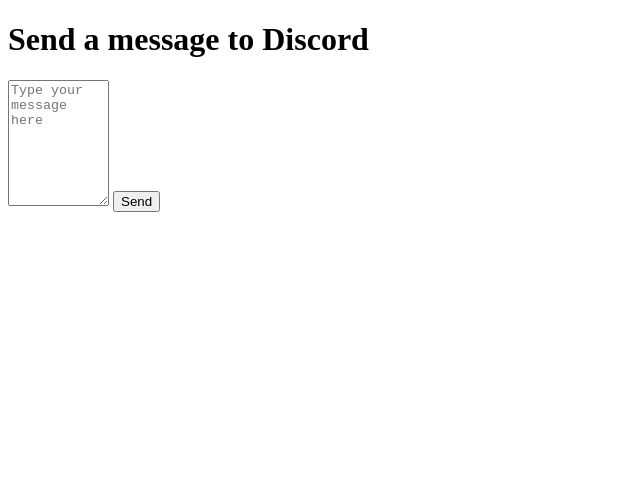
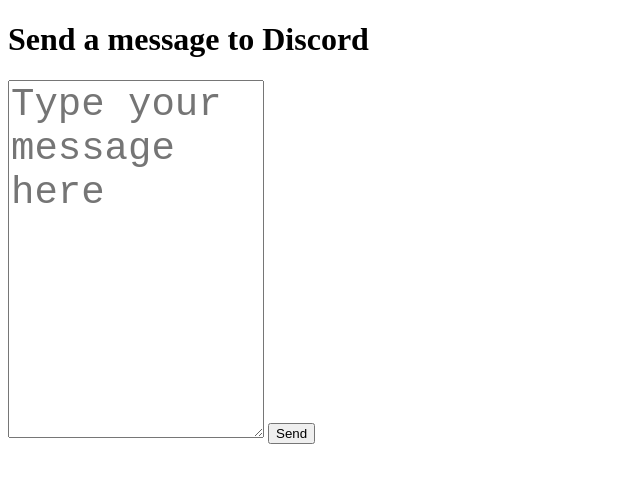
Before and after one commit to RYU9onna/postmessage, a website: page public/index.html in a window 1280 px wide. Shown: the whole page, without its empty margins (0-640 px from the left). Drawn offline with Linux system fonts and the light colour scheme.

Commit message:
Update index.html

```diff
--- a/public/index.html
+++ b/public/index.html
@@ -4,6 +4,11 @@
     <meta charset="UTF-8">
     <meta name="viewport" content="width=device-width, initial-scale=1.0">
     <title>Discord Webhook Test</title>
+    <style>
+        textarea {
+            font-size: 3em;
+        }
+    </style>
 </head>
 <body>
     <h1>Send a message to Discord</h1>
```
